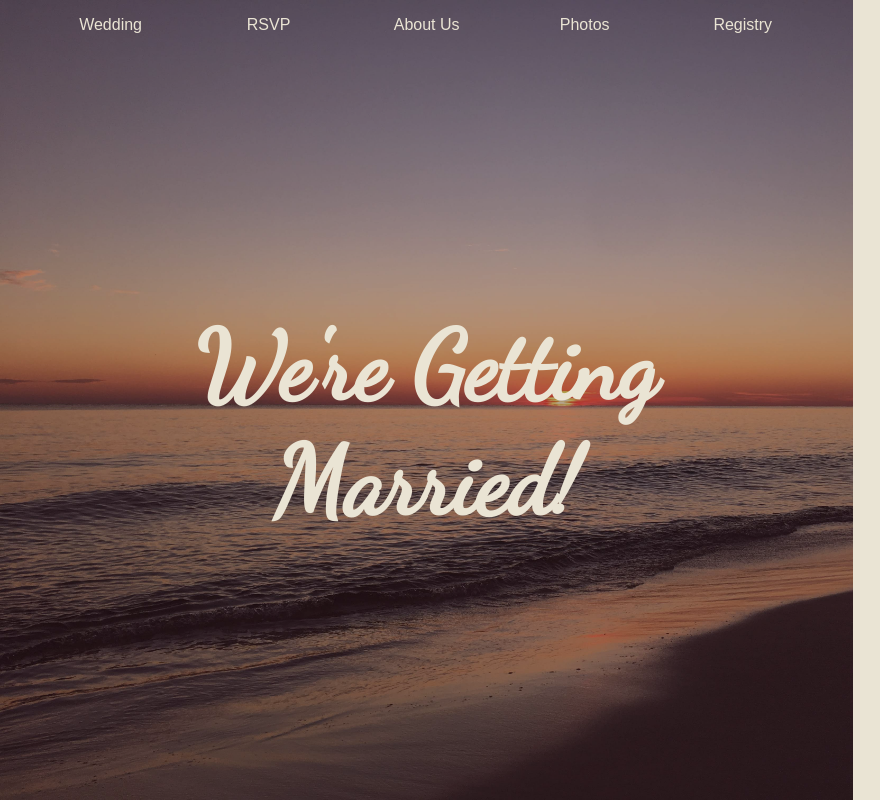
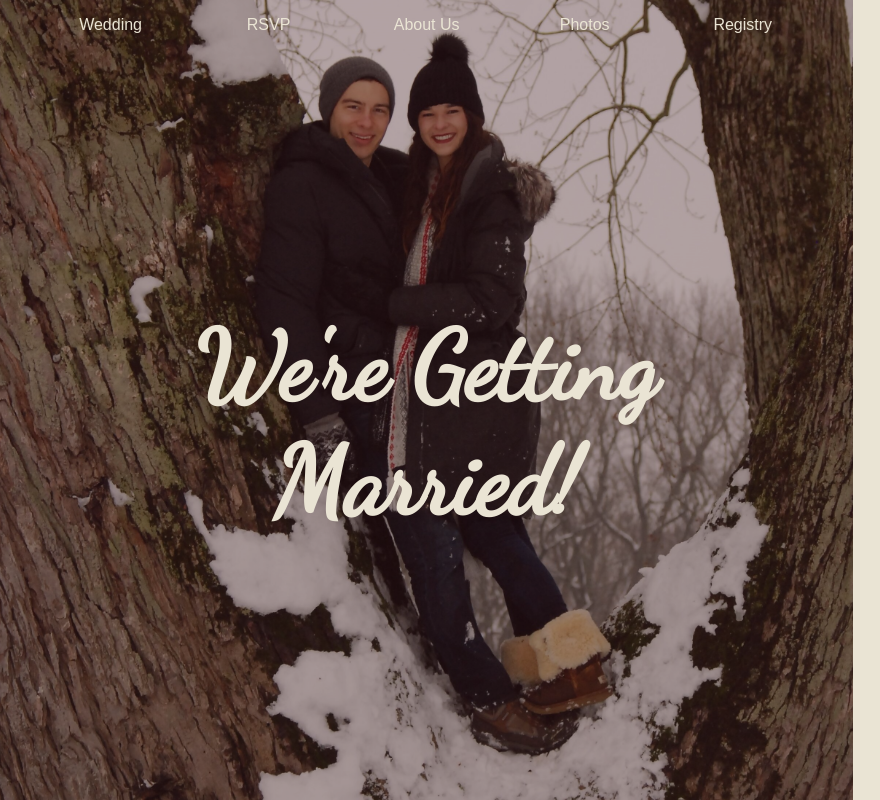
Before and after one commit to trrevvorr/our-wedding, a plain HTML site: page index.html in a window 1280 px wide. Shown: the full height of the page, 0-880 px from the left. Drawn offline with Linux system fonts and the light colour scheme; grey boxes are pictures that could not be loaded; a web font is replaced by a local one.

Commit message:
changed main photo

```diff
--- a/style.css
+++ b/style.css
@@ -109,9 +109,10 @@ img.image-link:hover {
 /* #region left */
 
 .left {
-	background-image: url("images/main.jpg");
+	background-image: url("images/main.jpeg");
 	background-repeat: no-repeat;
 	background-size: cover;
+	background-position: center;
 	overflow: hidden;
 }
 
```
Also changed, not shown: images/main.jpeg (added), images/main.jpg (deleted).
